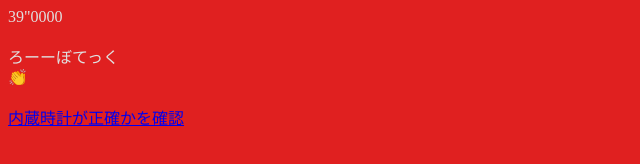
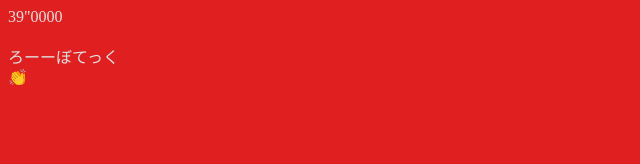
Before and after one commit to ysys0803/RoboTech_call, a plain HTML site: page index.html in a window 1280 px wide. Shown: the whole page, without its empty margins (0-640 px from the left). Drawn offline with Linux system fonts and the light colour scheme.

Commit message:
Update index.html

```diff
--- a/index.html
+++ b/index.html
@@ -43,7 +43,7 @@ for (let i = 0; i < 5; i++) {
         break
     }
 }
-document.getElementById("Clock3").innerHTML = CRAP_str+"<br><br><a href=“https://www.nict.go.jp/JST/JST5.html”>内蔵時計が正確かを確認</a>";
+document.getElementById("Clock3").innerHTML = CRAP_str;
 }
 
 function set0(num) {
```
